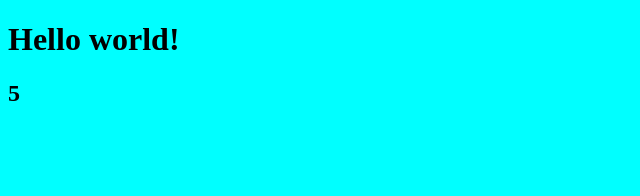
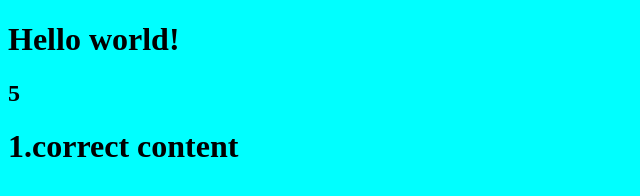
Before and after one commit to Moulithar/basics-html-css, a plain HTML site: page index.html in a window 1280 px wide. Shown: the whole page, without its empty margins (0-640 px from the left). Drawn offline with Linux system fonts and the light colour scheme.

Commit message:
correct commit

```diff
--- a/index.html
+++ b/index.html
@@ -9,7 +9,7 @@
   <body>
     <h1>Hello world!</h1>
     <h2 id="count-el">0</h2>
-
+   <h1>1.correct content</h1>
   </body>
   <script src="./script.js"></script>
 </html>
```
